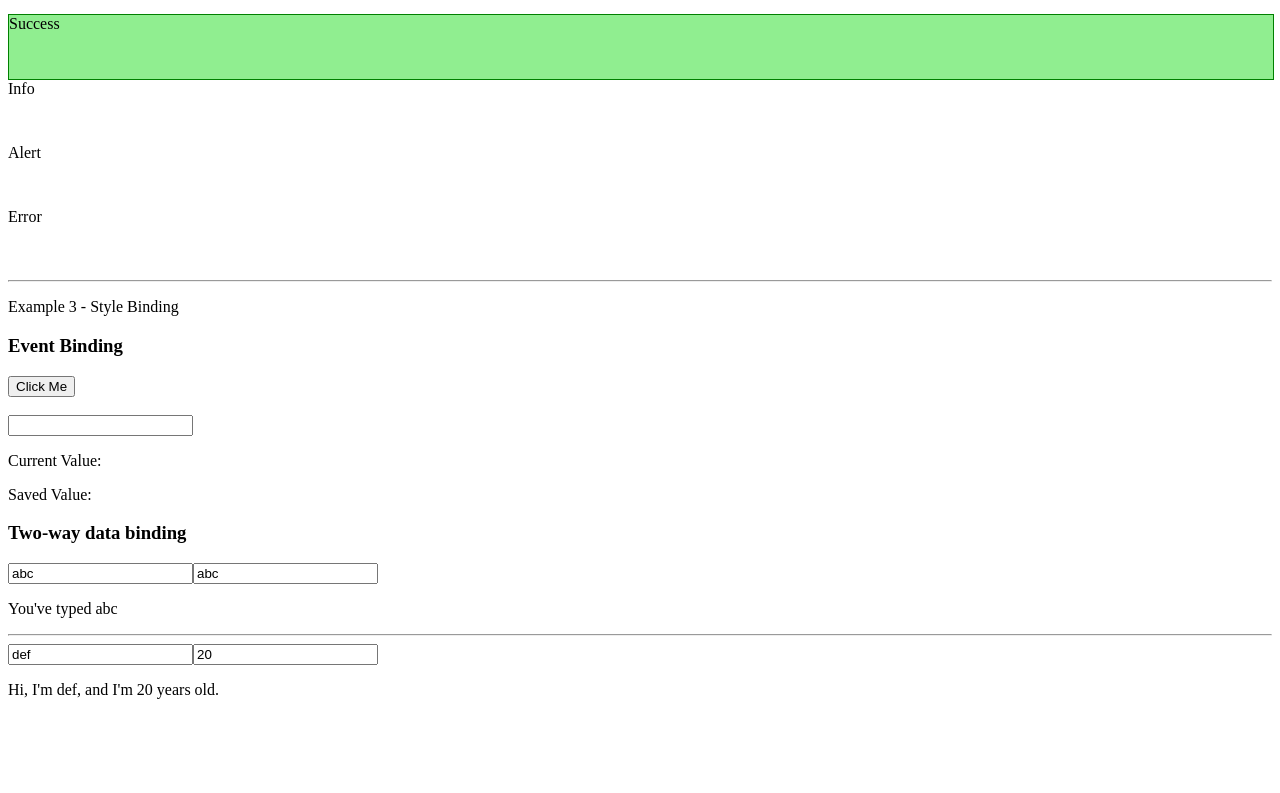
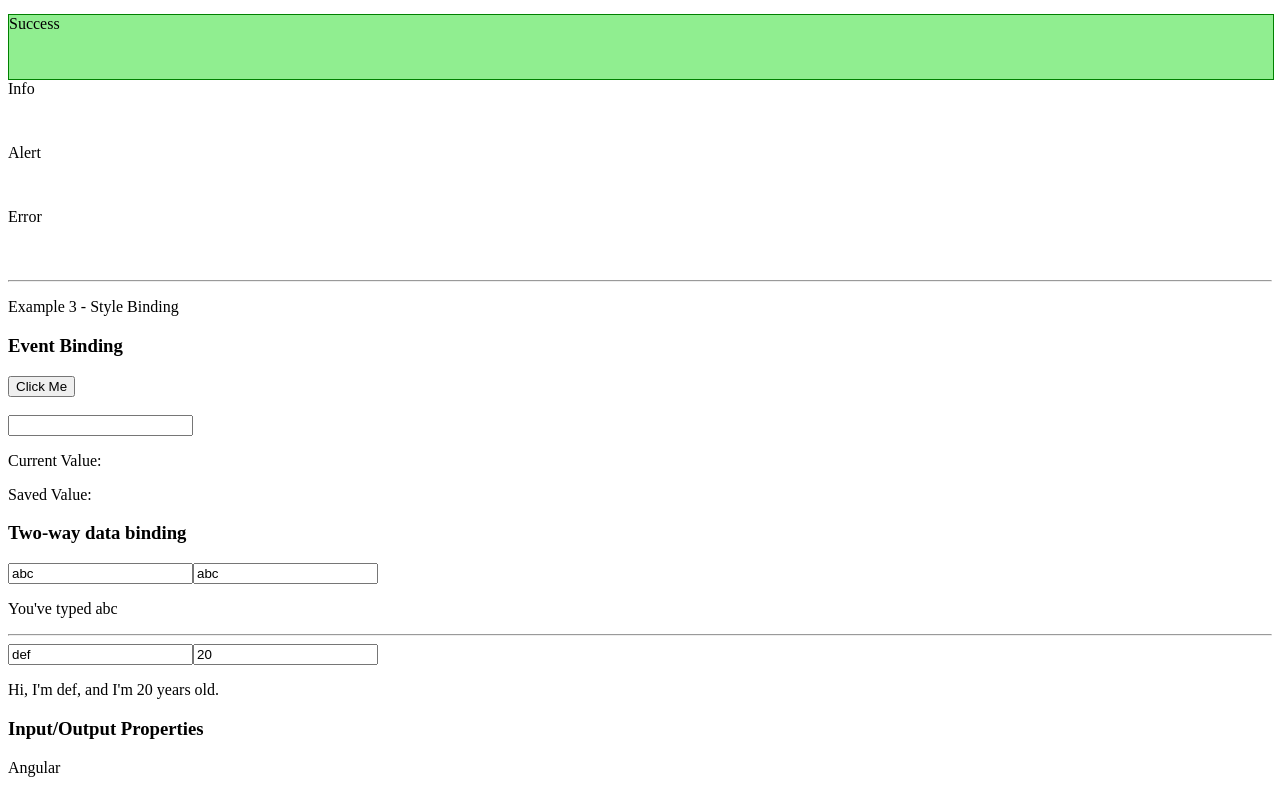
Before and after one commit to livramatheus/angular-course, an Angular app: page / in a window 1280 px wide. Shown: the part 1277-2070 px from the top of the page. Before the commit the page ends 1992 px from the top, so only its background shows below. Built offline with nearby package versions, Linux system fonts and the light colour scheme.

Commit message:
add input properties

```diff
--- a/src/app/app.module.ts
+++ b/src/app/app.module.ts
@@ -8,13 +8,15 @@ import { MySecondComponent } from './my-second/my-second.component';
 import { CursosModule } from './cursos/cursos.module';
 import { DataBindingComponent } from './data-binding/data-binding.component';
 import { FormsModule } from '@angular/forms';
+import { InputPropertyComponent } from './input-property/input-property.component';
 
 @NgModule({
   declarations: [
     AppComponent,
     MyFirstComponent,
     MySecondComponent,
-    DataBindingComponent
+    DataBindingComponent,
+    InputPropertyComponent
   ],
   imports: [
     BrowserModule,
--- a/src/app/data-binding/data-binding.component.html
+++ b/src/app/data-binding/data-binding.component.html
@@ -98,3 +98,11 @@
         </div>
     </article>
 </section>
+
+<section class="input-output-properties">
+    <article>
+        <h3>Input/Output Properties</h3>
+
+        <app-curso [name]="courseName"></app-curso>
+    </article>
+</section>
--- a/src/app/data-binding/data-binding.component.ts
+++ b/src/app/data-binding/data-binding.component.ts
@@ -13,6 +13,7 @@ export class DataBindingComponent {
   curValue: string = "";
   savedValue: string = "";
   name: string = "abc";
+  courseName: string = "Angular";
 
   person: any = {
     name: "def",
--- /dev/null
+++ b/src/app/input-property/input-property.component.html
@@ -0,0 +1 @@
+<p>{{ name }}</p>
```
Also changed, not shown: src/app/input-property/input-property.component.ts (added, +12 -0 lines), src/app/input-property/input-property.component.css (added), 1 other file (tests, documents, lock files or other folders).
